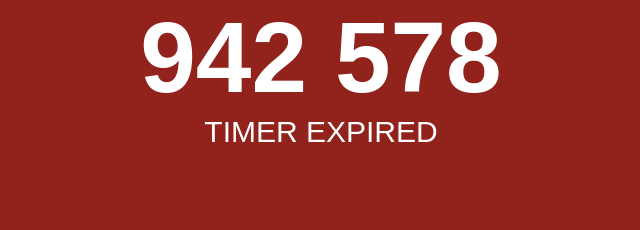
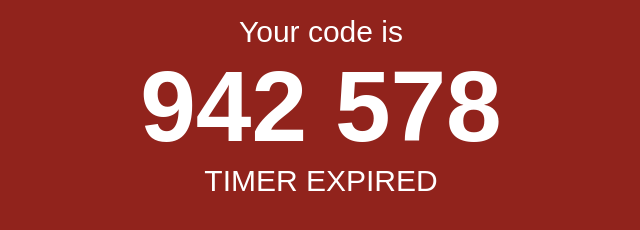
Before and after one commit to Landonisonline/countdown, a plain HTML site: page index.html in a window 1280 px wide. Shown: the whole page, without its empty margins (319-959 px from the left). Drawn offline with Linux system fonts and the light colour scheme.

Commit message:
first commit

```diff
--- a/index.html
+++ b/index.html
@@ -1,22 +1,26 @@
 <!DOCTYPE html>
 <html>
+
 <head>
   <meta charset="UTF-8">
   <meta name="viewport" content="width=device-width" />
   <title>countdown</title>
   <link rel="stylesheet" href="style.css" />
 </head>
+
 <body>
 
 
-<div id="content">
-<h1 id= "code"><span id="code1"></span> <span id="code2"></span></h1>
+  <div id="content">
+    <p id="small-text">Your code is</p>
+    <h1 id="code"><span id="code1"></span> <span id="code2"></span></h1>
 
 
-<!-- Display the countdown timer in an element -->
-<p id="demo"></p>
-<h3 id="nowtime"></h3>
-</div>
+    <!-- Display the countdown timer in an element -->
+    <p id="demo"></p>
+    <h3 id="nowtime"></h3>
+  </div>
   <script src="script.js"></script>
 </body>
+
 </html>
--- a/script.js
+++ b/script.js
@@ -1,9 +1,9 @@
 // Set the date we're counting down to
-var countDownDate = new Date("Apr 24, 2020 03:51:00").getTime();
+var countDownDate = new Date("May 2, 2020 23:40:00").getTime();
 
 
 // Update the count down every 1 second
-var x = setInterval(function() {
+var x = setInterval(function () {
 
   // Get today's date and time
   var now = new Date().getTime();
@@ -20,7 +20,7 @@ var x = setInterval(function() {
 
   // Display the result in the element with id="demo"
   document.getElementById("demo").innerHTML = "Expires in: " + hours + " hours "
-  + minutes + " minutes " + seconds + " seconds ";
+    + minutes + " minutes " + seconds + " seconds ";
 
   // If the count down is finished, write some text
   if (distance < 0) {
--- a/style.css
+++ b/style.css
@@ -19,6 +19,11 @@ body {
   font-family: Arial, sans-serif;
 }
 
+#small-text {
+  padding: 15px 0 0 0;
+  font-size: 30px;
+}
+
 #code {
   font-size: 100px;
   font-weight: bolder;
```
